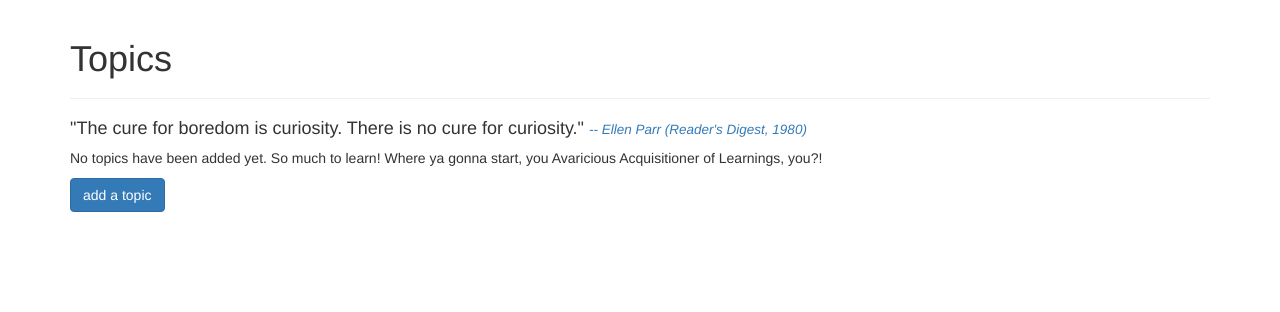
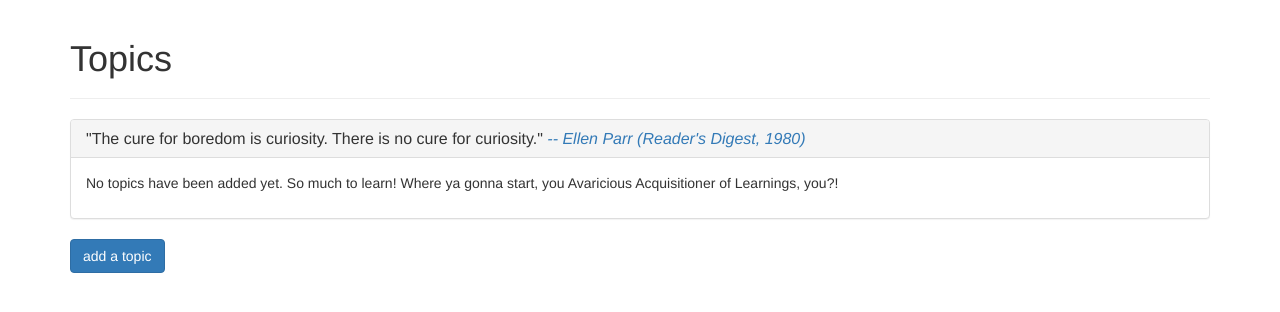
Before and after one commit to melbania/happy-logs, a Django app: page /topics/ in a window 1280 px wide. Shown: the part 51-363 px from the top of the page. Run offline with Django 3.2, Linux system fonts and the light colour scheme; the visitor is signed in with stand-in values (Sample User, id 1); data that the repository does not hold is empty; some libraries are stand-ins or nearby versions.

Commit message:
added panel to Topics page; modified README.md and about.html

```diff
--- a/learning_logs/templates/learning_logs/topics.html
+++ b/learning_logs/templates/learning_logs/topics.html
@@ -9,14 +9,20 @@
 
 {% block content %}
 
-  <h4>"The cure for boredom is curiosity. There is no cure for curiosity." <small><i><a href="http://quoteinvestigator.com/2015/11/01/cure/"> -- Ellen Parr (Reader's Digest, 1980)</a></i></small></h4>
+  <div class="panel panel-default">
+    <div class="panel-heading">
+      <h3 class="panel-title">"The cure for boredom is curiosity. There is no cure for curiosity." <i><a href="http://quoteinvestigator.com/2015/11/01/cure/"> -- Ellen Parr (Reader's Digest, 1980)</a></i></h3>
+    </div>
 
+    <div class="panel-body">
       <!-- show topics -->
       {% for topic in topics %}
         <h4><p><a href="{% url 'learning_logs:topic' topic.id %}">{{ topic }}</a></p></h4>
       {% empty %}
         <p>No topics have been added yet. So much to learn! Where ya gonna start, you Avaricious Acquisitioner of Learnings, you?!</p>
       {% endfor %}
+    </div>
+  </div>
 
   <!-- "add a topic" button -->
   <p>
```
Also changed, not shown: README.md, learning_logs/templates/learning_logs/about.html (indentation only). Lines whose indentation alone changed are shown as unchanged.
